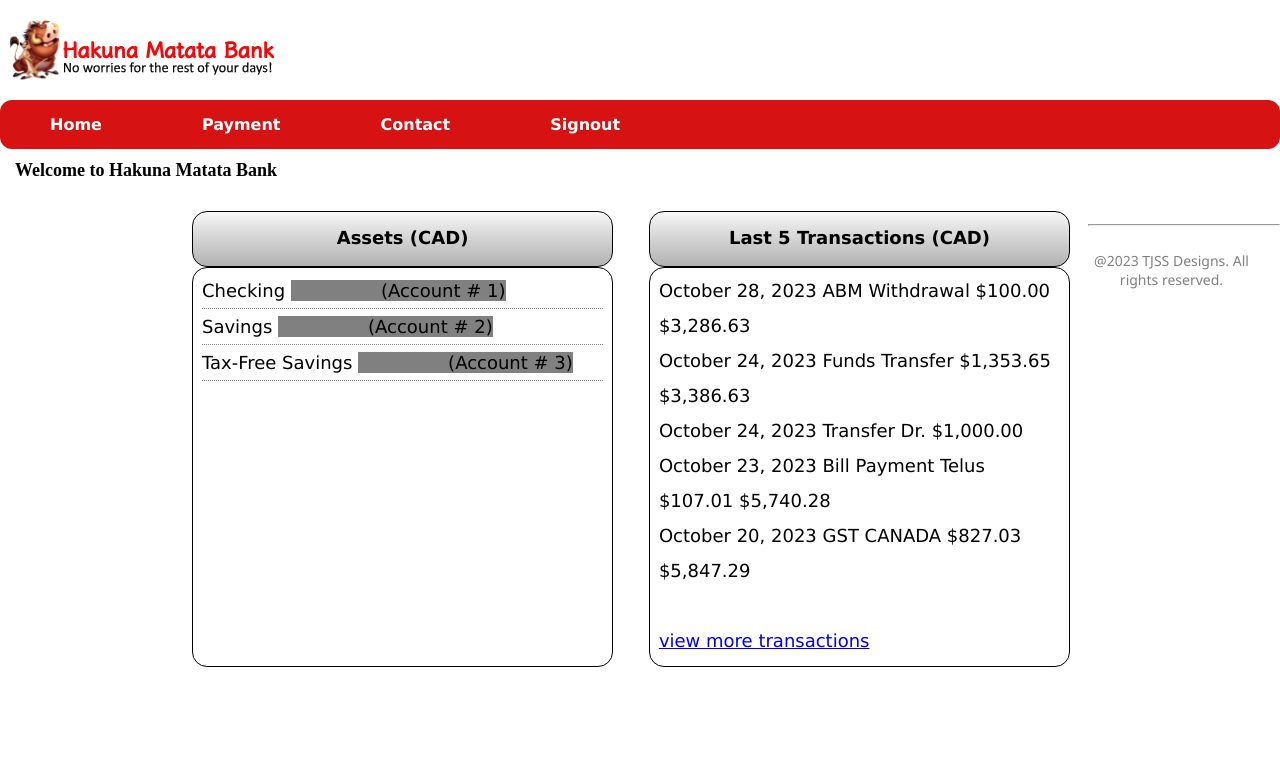
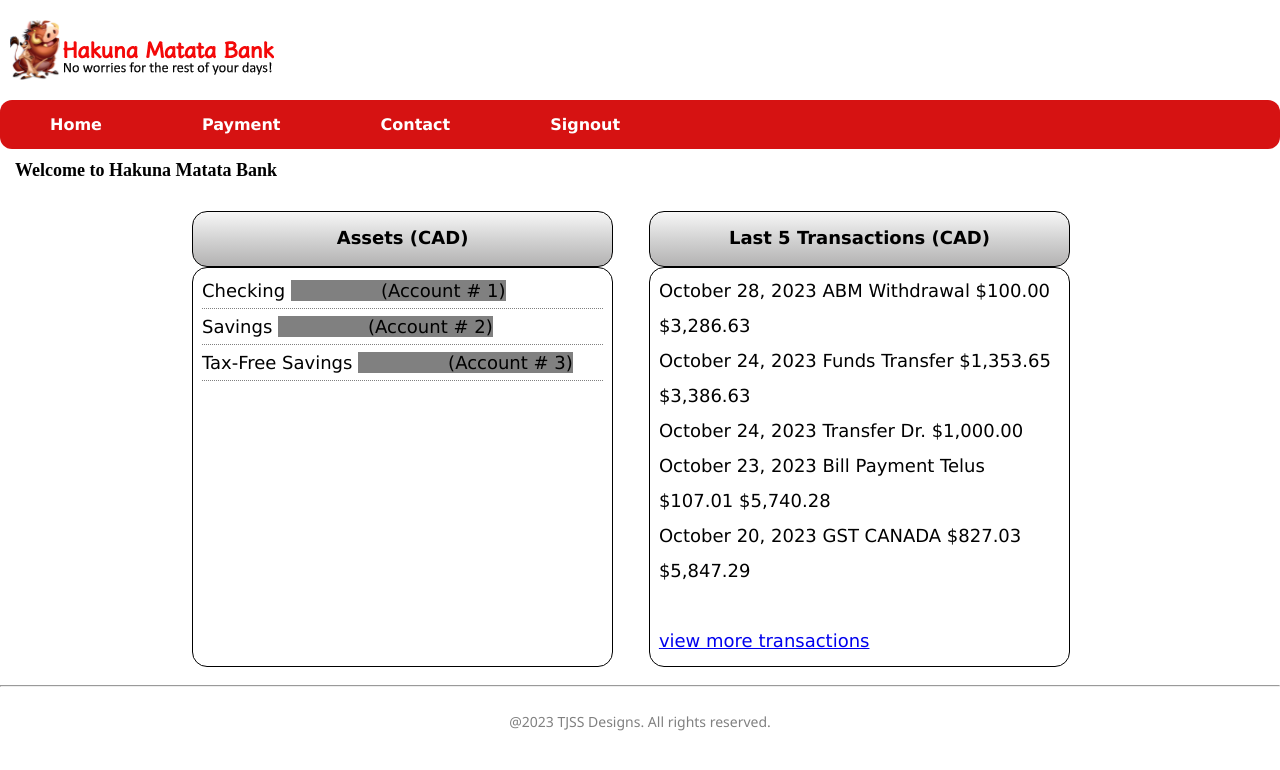
Before and after one commit to Sarasakthi/React_Project_Sakthi, a React (Create React App) app: page / in a window 1280 px wide. Shown: the top 770 px of the page. Built offline with nearby package versions, Linux system fonts and the light colour scheme; a web font is replaced by a local one.

Commit message:
Update - NavBar Welcome msg

```diff
--- a/src/home.jsx
+++ b/src/home.jsx
@@ -10,6 +10,7 @@ export default function Home() {
                 <NavBar />
             </nav>
 
+            <div className="assetAndTrans">
                 {/*Asset and Transaction Header*/}
                 <div className="rowAssetTransHeader">
                     {/*Asset*/}
@@ -51,6 +52,7 @@ export default function Home() {
                         </div>
                     </div>
                 </div>
+            </div>
 
             <footer className="footerText">
                 {/*Insert Footer*/}
--- a/src/styles_home.css
+++ b/src/styles_home.css
@@ -112,6 +112,7 @@ div {
 }
 
 .welcome .welcomeMsg {
+    margin-top: 0;
     font-weight: bolder;
     font-size: 18px;
     padding: 10px 0;
@@ -145,6 +146,10 @@ div {
     line-height: 35px;
     min-height: 400px;
     max-height: fit-content;
+}
+
+.assetAndTrans {
+    display: grid;
 }
 
 .rowAssetTransHeader .colAssetHeader,
@@ -182,8 +187,6 @@ div {
     background-image: linear-gradient(rgb(247, 247, 247), rgb(211, 211, 211), rgb(179, 178, 178));
 }
 
-
-
 /*-------------------
 Asset and Transaction
 -------------------*/
@@ -202,7 +205,17 @@ Asset and Transaction
     width: 2%;
 }
 
+/*-------------------
+-------Footer-------
+-------------------*/
+.footerText {
 
+}
+
+
+/*-------------------
+-------General-------
+-------------------*/
 ul,
 li {
     border: 0 none;
@@ -234,6 +247,10 @@ img {
 
 
 
+/*----------------------------------------*/
+/*----------------------------------------*/
+/*----------------------------------------*/
+
 .signinDetails {
     width: 100%;
     margin-bottom: 3px 1px;
@@ -251,7 +268,3 @@ img {
     height: 28px;
     padding: 9px 13px 0 8px;
 }
-
-.footerText {
-
-}
```
Lines whose indentation alone changed are shown as unchanged.
